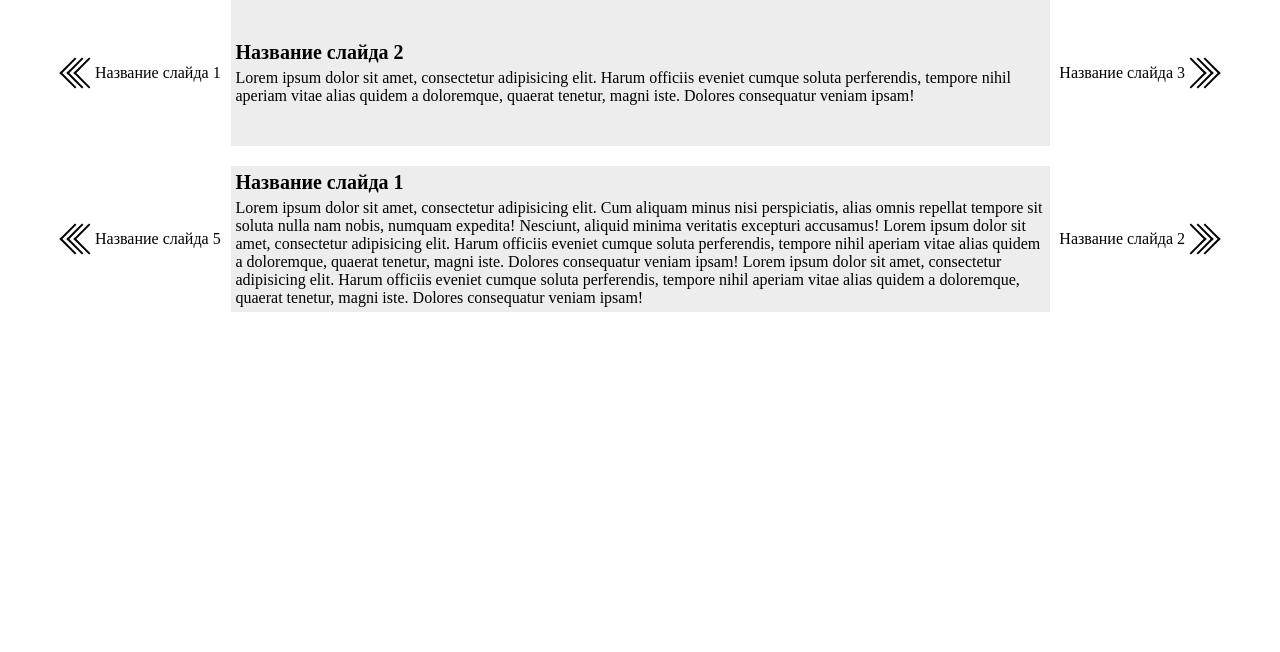
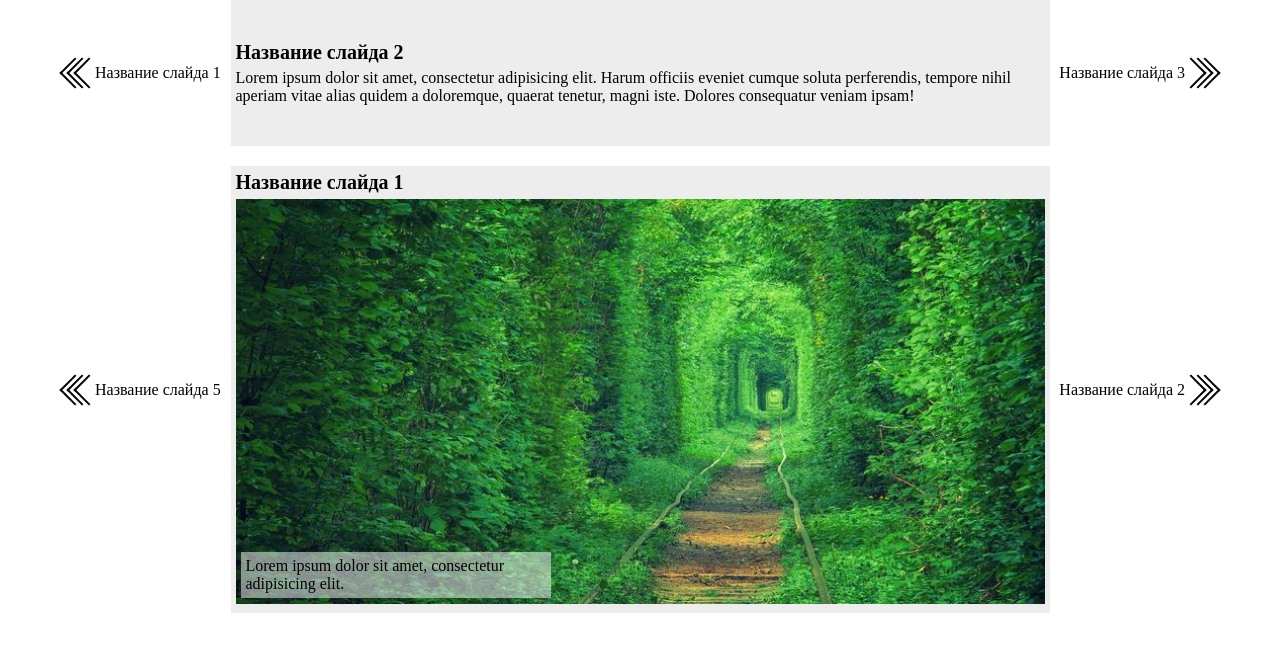
Before and after one commit to ttoha/tslider, a plain HTML site: page index.html in a window 1280 px wide. Drawn offline with nearby package versions, Linux system fonts and the light colour scheme.

Commit message:
add img slider

```diff
--- a/css/main.css
+++ b/css/main.css
@@ -211,3 +211,23 @@ body {margin:0}
         width:1170px;
     }
 }
+
+
+
+.img-slider .slide-inner {
+    display:table;
+    width:100%;
+    position:relative;
+}
+.img-slider .slide-inner img {
+    width:100%; height:auto;
+}
+
+.img-slider .slide-content {
+    position:absolute;
+    left:5px; bottom:10px;
+    background-color:rgba(255,255,255,.5);
+    padding:5px;
+    width:300px;
+    max-width:100%;
+}
--- a/index.html
+++ b/index.html
@@ -73,49 +73,51 @@
             </div>
         </div>
 
-        <div class="tslider slider2">
+        <div class="tslider img-slider">
             <div class="slider-wrap">
                 <div class="slider">
                     <div class="slide">
                         <div class="slide-inner">
                             <h2 class="slide-name">Название слайда 1</h2>
+                            <img src="img/img1.jpg" alt="Название слайда 1" />
                             <div class="slide-content">
-                                Lorem ipsum dolor sit amet, consectetur adipisicing elit. Cum aliquam minus nisi perspiciatis, alias omnis repellat tempore sit soluta nulla nam nobis, numquam expedita! Nesciunt, aliquid minima veritatis excepturi accusamus!
-                                Lorem ipsum dolor sit amet, consectetur adipisicing elit. Harum officiis eveniet cumque soluta perferendis, tempore nihil aperiam vitae alias quidem a doloremque, quaerat tenetur, magni iste. Dolores consequatur veniam ipsam!
-                                Lorem ipsum dolor sit amet, consectetur adipisicing elit. Harum officiis eveniet cumque soluta perferendis, tempore nihil aperiam vitae alias quidem a doloremque, quaerat tenetur, magni iste. Dolores consequatur veniam ipsam!
+                                Lorem ipsum dolor sit amet, consectetur adipisicing elit.
                             </div>
                         </div>
                     </div>
                     <div class="slide">
                         <div class="slide-inner">
                             <h2 class="slide-name">Название слайда 2</h2>
+                            <img src="img/img2.jpg" alt="Название слайда 2" />
                             <div class="slide-content">
-                                Lorem ipsum dolor sit amet, consectetur adipisicing elit. Harum officiis eveniet cumque soluta perferendis, tempore nihil aperiam vitae alias quidem a doloremque, quaerat tenetur, magni iste. Dolores consequatur veniam ipsam!
+                                Lorem ipsum dolor sit amet, consectetur adipisicing elit.
                             </div>
                         </div>
                     </div>
                     <div class="slide">
                         <div class="slide-inner">
                             <h2 class="slide-name">Название слайда 3</h2>
+                            <img src="img/img3.jpg" alt="Название слайда 3" />
                             <div class="slide-content">
-                                Lorem ipsum dolor sit amet, consectetur adipisicing elit. Harum officiis eveniet cumque soluta perferendis, tempore nihil aperiam vitae alias quidem a doloremque, quaerat tenetur, magni iste. Dolores consequatur veniam ipsam!
-                                Lorem ipsum dolor sit amet, consectetur adipisicing elit. Harum officiis eveniet cumque soluta perferendis, tempore nihil aperiam vitae alias quidem a doloremque, quaerat tenetur, magni iste. Dolores consequatur veniam ipsam!
+                                Lorem ipsum dolor sit amet, consectetur adipisicing elit. Lorem ipsum dolor sit amet, consectetur adipisicing elit.
                             </div>
                         </div>
                     </div>
                     <div class="slide">
                         <div class="slide-inner">
                             <h2 class="slide-name">Название слайда 4</h2>
+                            <img src="img/img4.jpg" alt="Название слайда 4" />
                             <div class="slide-content">
-                                Lorem ipsum dolor sit amet, consectetur adipisicing elit. Harum officiis eveniet cumque soluta perferendis, tempore nihil aperiam vitae alias quidem a doloremque, quaerat tenetur, magni iste. Dolores consequatur veniam ipsam!
+                                Lorem ipsum dolor sit amet, consectetur adipisicing elit. Lorem ipsum dolor sit amet, consectetur adipisicing elit.
                             </div>
                         </div>
                     </div>
                     <div class="slide">
                         <div class="slide-inner">
                             <h2 class="slide-name">Название слайда 5</h2>
+                            <img src="img/img5.jpg" alt="Название слайда 5" />
                             <div class="slide-content">
-                                Lorem ipsum dolor sit amet, consectetur adipisicing elit. Harum officiis eveniet cumque soluta perferendis, tempore nihil aperiam vitae alias quidem a doloremque, quaerat tenetur, magni iste. Dolores consequatur veniam ipsam!
+                                Lorem ipsum dolor sit amet, consectetur adipisicing elit. Lorem ipsum dolor sit amet, consectetur adipisicing elit.
                             </div>
                         </div>
                     </div>
@@ -140,7 +142,7 @@
             $('.slider1').tslider({
 
             });
-            $('.slider2').tslider({
+            $('.img-slider').tslider({
                 autoplay: 0,
             });
         })
```
Also changed, not shown: img/img1.jpg (added), img/img2.jpg (added), img/img3.jpg (added), img/img4.jpg (added), img/img5.jpg (added), 1 other file.
